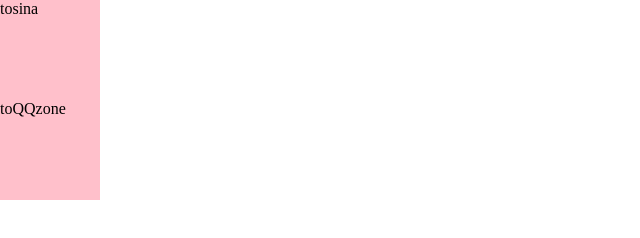
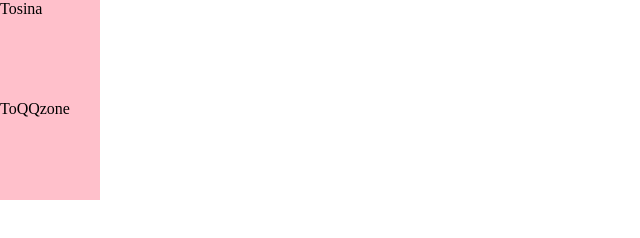
Before and after one commit to studendzhoujun/haha, a plain HTML site: page share.html in a window 1280 px wide. Shown: the full height of the page, 0-640 px from the left. Drawn offline with Linux system fonts and the light colour scheme.

Commit message:
modified share.html

```diff
--- a/share.html
+++ b/share.html
@@ -60,7 +60,7 @@
 	</script>
 </head>
 <body>
-	<div class="sina">tosina</div>
-	<div class="qq">toQQzone</div>
+	<div class="sina">Tosina</div>
+	<div class="qq">ToQQzone</div>
 </body>
 </html>
```
